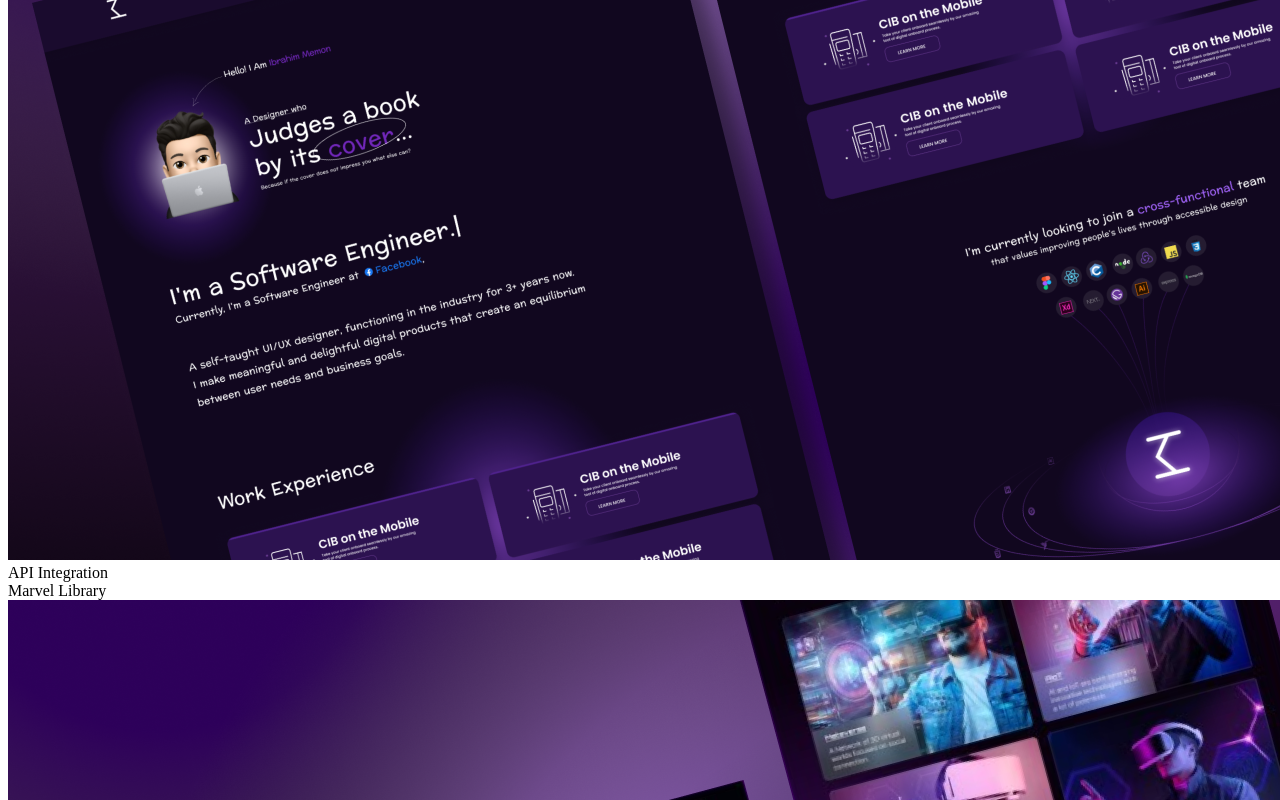
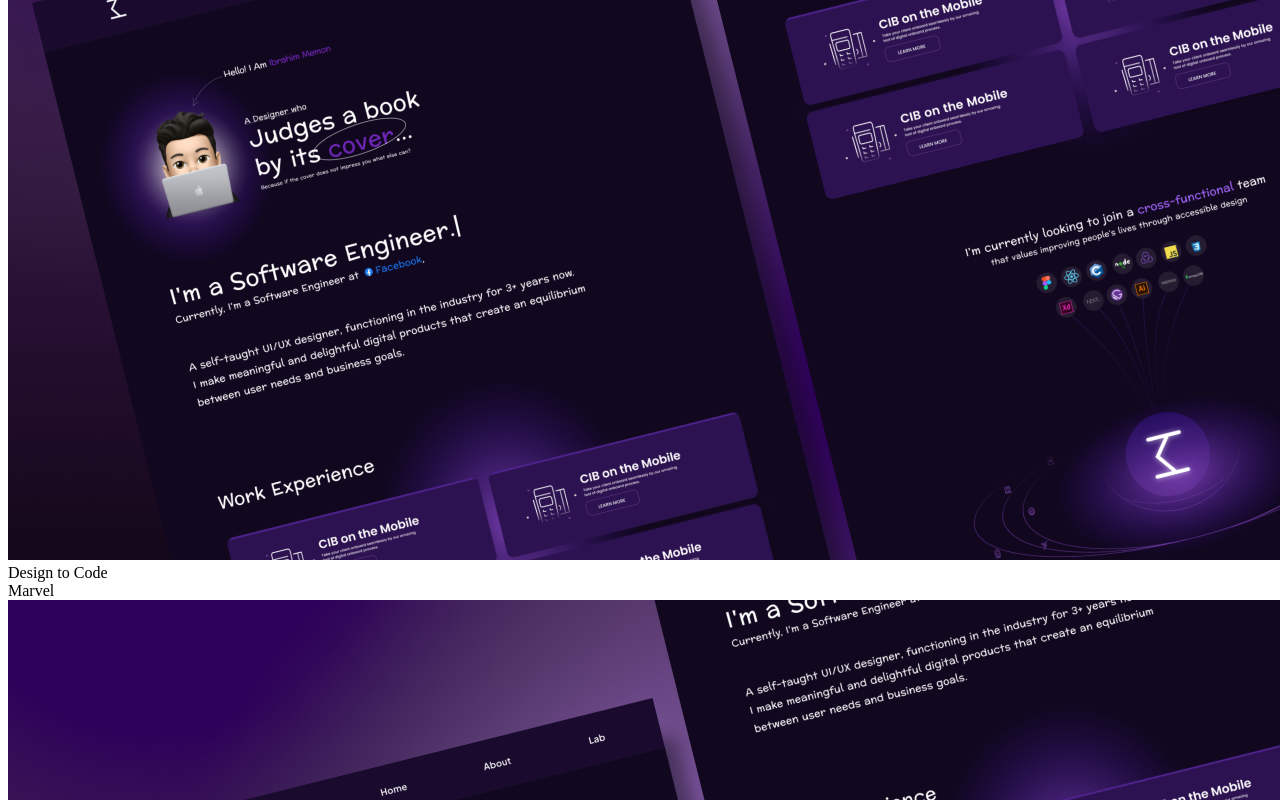
Before and after one commit to Andreyhuey/portfolio, a Next.js app: page / in a window 1280 px wide. Shown: the part 3614-4414 px from the top of the page. Built offline with nearby package versions, Linux system fonts and the light colour scheme; a web font is replaced by a local one.

Commit message:
fetched data successfully from constants

```diff
--- a/src/components/Work.jsx
+++ b/src/components/Work.jsx
@@ -5,7 +5,7 @@
 import { fadeIn } from "../variants";
 
 // img
-import { project } from "../constants/constants";
+import { projects } from "../constants/constants";
 
 import Img1 from "../assets/portfolio-img1.png";
 import Img2 from "../assets/portfolio-img2.png";
@@ -16,8 +16,8 @@
   return (
     <section className="section" id="work">
       <div className="sm:container mx-auto">
-        <div className="flex flex-col lg:flex-row gap-x-10">
-          <div className="flex-1 flex flex-col gap-y-12 mb-10 lg:mb-0">
+        <div className="">
+          <div className="flex flex-col gap-y-12 mb-10 lg:mb-0">
             {/* text */}
             <div>
               <h2 className="h1 leading-tight text-accent">
@@ -31,66 +31,51 @@
               <button className="btn btn-sm">View All Projects</button>
             </div>
             {/* image */}
-            <div className="group relative overflow-hidden border-2 border-white/50 rounded-xl">
-              {/* overlay */}
+          </div>
+
+          <div className="grid grid-cols-1 md:grid-cols-2 gap-4">
+            {/* image */}
+            {projects &&
+              projects.map((project, index) => {
+                // destructure service
+                const {
+                  title,
+                  type,
+                  description,
+                  image,
+                  tags,
+                  service,
+                  visit,
+                  id,
+                } = project;
+
+                return (
+                  <div className="">
+                    <div
+                      className="group relative overflow-hidden border-2 border-white/50 rounded-xl"
+                      key={id}
+                    >
                       <div className="group-hover:bg-black/70 w-full h-full absolute z-40 transition-all duration-300"></div>
-              {/* img */}
+
                       <Image
-                src={Img1}
+                        src={image}
                         alt=""
                         className="group-hover:scale-125 transition-all duration-500"
                       />
-              {/* pretitle */}
+
                       <div className="absolute -bottom-full left-12 group-hover:bottom-24 transition-all duration-500 z-50">
-                <span className="text-gradient">API Integration</span>
+                        <span className="text-gradient">{type}</span>
                       </div>
-              {/* title */}
+
                       <div className="absolute -bottom-full left-12 group-hover:bottom-14 transition-all duration-700 z-50">
                         <span className="text-3xl text-white font-bold">
-                  Marvel Library
+                          {title}
                         </span>
                       </div>
                     </div>
                   </div>
-          <div className="flex-1 flex flex-col gap-y-10">
-            {/* image */}
-            <div className="group relative overflow-hidden border-2 border-white/50 rounded-xl">
-              {/* overlay */}
-              <div className="group-hover:bg-black/70 w-full h-full absolute z-40 transition-all duration-300"></div>
-              {/* img */}
-              <Image
-                src={Img2}
-                alt=""
-                className="group-hover:scale-125 transition-all duration-500"
-              />
-              {/* pretitle */}
-              <div className="absolute -bottom-full left-12 group-hover:bottom-24 transition-all duration-500 z-50">
-                <span className="text-gradient">Design To Code</span>
-              </div>
-              {/* title */}
-              <div className="absolute -bottom-full left-12 group-hover:bottom-14 transition-all duration-700 z-50">
-                <span className="text-3xl text-white font-bold">Anon</span>
-              </div>
-            </div>
-            {/* image */}
-            <div className="group relative overflow-hidden border-2 border-white/50 rounded-xl">
-              {/* overlay */}
-              <div className="group-hover:bg-black/70 w-full h-full absolute z-40 transition-all duration-300"></div>
-              {/* img */}
-              <Image
-                src={Img3}
-                alt=""
-                className="group-hover:scale-125 transition-all duration-500"
-              />
-              {/* pretitle */}
-              <div className="absolute -bottom-full left-12 group-hover:bottom-24 transition-all duration-500 z-50">
-                <span className="text-gradient">State Management</span>
-              </div>
-              {/* title */}
-              <div className="absolute -bottom-full left-12 group-hover:bottom-14 transition-all duration-700 z-50">
-                <span className="text-3xl text-white font-bold">Star Wars</span>
-              </div>
-            </div>
+                );
+              })}
           </div>
         </div>
       </div>
--- a/src/constants/constants.js
+++ b/src/constants/constants.js
@@ -58,6 +58,7 @@
       "Using React, Node.js, Express & MongoDB you'll learn how to build a Full Stack MERN Application - from start to finish. The App is called Memories and it is a simple social media app that allows users to post interesting events that happened in their lives.",
     image: img1,
     tags: ["Bootstrap", "React"],
+    type: "Design to Code",
     source: "https://github.com",
     visit: "https://google.com",
     id: 0,
@@ -66,8 +67,9 @@
     title: "E-Commerce",
     description:
       "While building it you're going to learn many advanced React & JavaScript topics, as well as how to use Stripe for card transactions. On top of that, at the end of the video, you will have this unique and complex webshop app that you will be able to add to your portfolio. And trust me, e-commerce applications are impressive.",
-    image: "/images/1.png",
-    tags: ["React", "Nextjs", "Sanity"],
+    image: img1,
+    type: "Design to Code",
+    tags: ["React", "NextJs", "Sanity"],
     source: "https://github.com",
     visit: "https://google.com",
     id: 1,
@@ -76,8 +78,9 @@
     title: "Dashboard",
     description:
       "This is a code repository for the corresponding YouTube video. In this tutorial, we're going to build and deploy a React Video Chat Application using WebRTC.",
-    image: "/images/1.png",
+    image: img1,
     tags: ["React", "TailwindCss", "Redux"],
+    type: "Design to Code",
     source: "https://github.com",
     visit: "https://google.com",
     id: 2,
@@ -86,8 +89,9 @@
     title: "Crypto",
     description:
       "This is a code repository for the corresponding video tutorial. In this video, we will create a full Realtime Chat Application",
-    image: "/images/1.png",
+    image: img1,
     tags: ["React", "Redux", "RapidAPI"],
+    type: "Design to Code",
     source: "https://github.com",
     visit: "https://google.com",
     id: 3,
@@ -96,8 +100,9 @@
     title: "User Auth",
     description:
       "This is a code repository for the corresponding video tutorial. In this video, we will create a full Realtime Chat Application",
-    image: "/images/1.png",
+    image: img1,
     tags: ["React", "Bootstrap", "Firebase"],
+    type: "Design to Code",
     source: "https://github.com",
     visit: "https://google.com",
     id: 4,
@@ -106,8 +111,9 @@
     title: "Health Insurance",
     description:
       "This is a code repository for the corresponding video tutorial. In this video, we will create a full Realtime Chat Application",
-    image: "/images/1.png",
+    image: img1,
     tags: ["React", "Bootstrap", "Firebase"],
+    type: "Design to Code",
     source: "https://github.com",
     visit: "https://google.com",
     id: 5,
```
Lines whose indentation alone changed are shown as unchanged.
